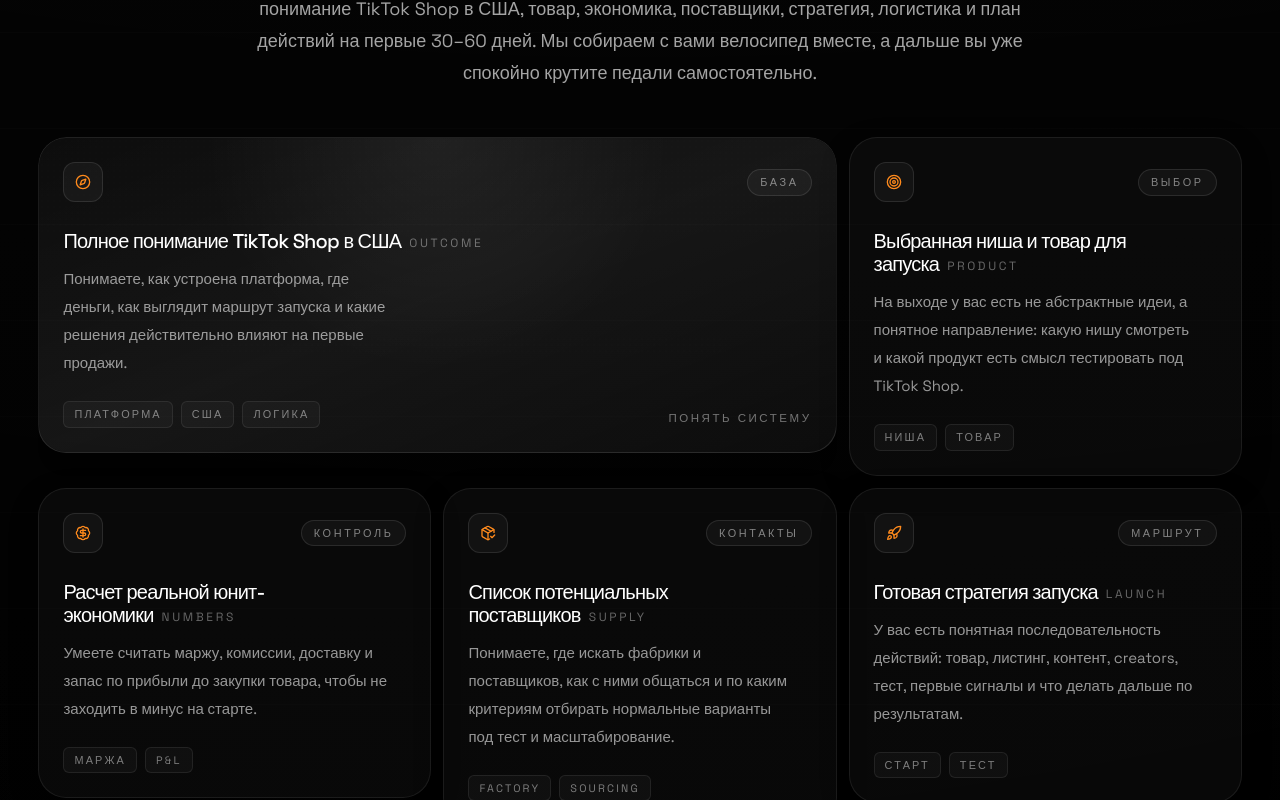
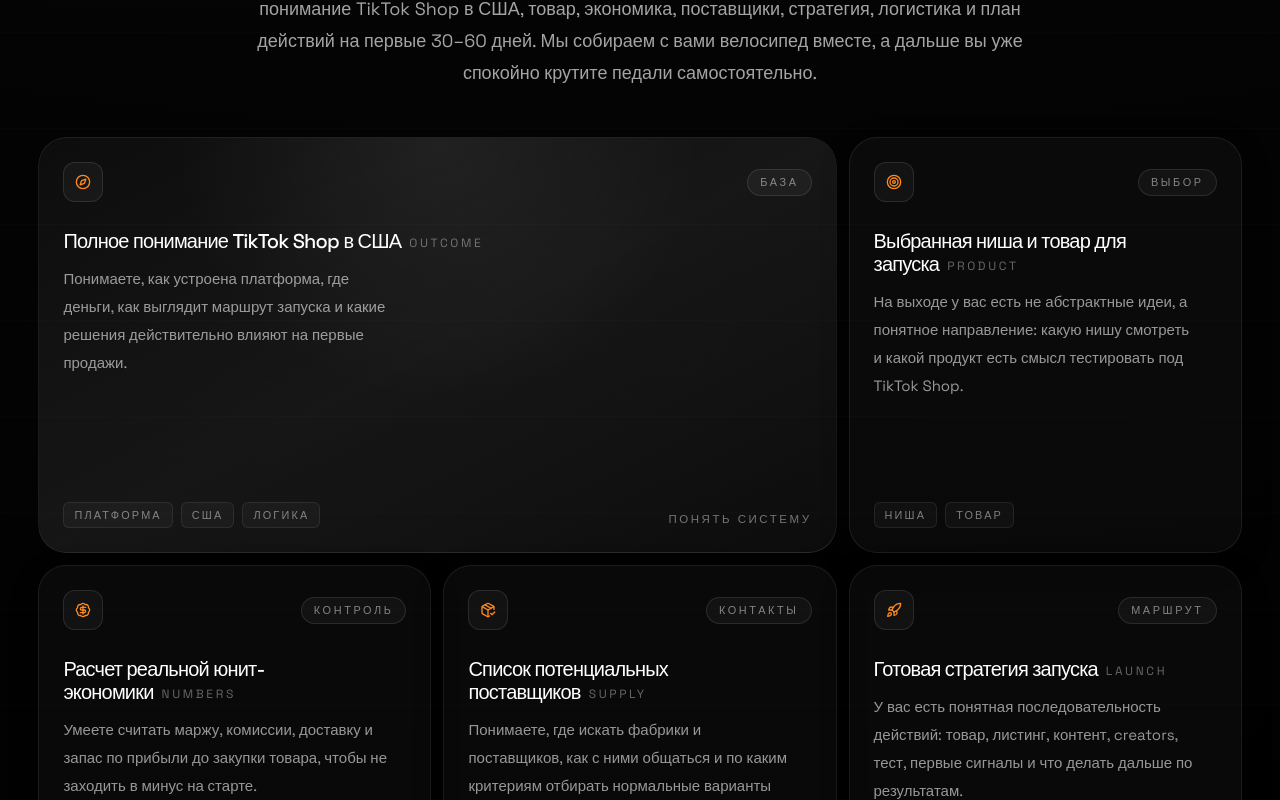
Before and after one commit to YaroslavSigidin/IVCHENKO, a React (Vite) app: page / in a window 1280 px wide. Shown: the part 8320-9120 px from the top of the page. Built offline with nearby package versions, Linux system fonts and the light colour scheme.

Commit message:
Equalize toolkit card heights

```diff
--- a/src/components/ui/bento-grid.jsx
+++ b/src/components/ui/bento-grid.jsx
@@ -7,7 +7,7 @@ const bentoRevealVariants = ['reveal', 'tilt-left', 'pop', 'tilt-right', 'drift-
 
 export function BentoGrid({ items = [] }) {
   return (
-    <div className="mx-auto grid max-w-7xl grid-cols-1 gap-3 md:grid-cols-3">
+    <div className="mx-auto grid max-w-7xl grid-cols-1 gap-3 md:grid-cols-3 md:auto-rows-fr">
       {items.map((item, index) => (
         <MobileReveal
           key={item.title ?? index}
@@ -19,7 +19,7 @@ export function BentoGrid({ items = [] }) {
         >
           <article
             className={cn(
-              'group relative min-h-[228px] overflow-hidden rounded-[1.75rem] border border-white/8 bg-white/[0.03] p-5 shadow-[0_10px_30px_rgba(0,0,0,0.24)] backdrop-blur-sm transition-all duration-300 ease-out hover:-translate-y-0.5 hover:border-white/14 hover:bg-white/[0.045] hover:shadow-[0_18px_50px_rgba(0,0,0,0.34)] sm:p-6',
+              'group relative min-h-[228px] overflow-hidden rounded-[1.75rem] border border-white/8 bg-white/[0.03] p-5 shadow-[0_10px_30px_rgba(0,0,0,0.24)] backdrop-blur-sm transition-all duration-300 ease-out hover:-translate-y-0.5 hover:border-white/14 hover:bg-white/[0.045] hover:shadow-[0_18px_50px_rgba(0,0,0,0.34)] sm:p-6 md:h-full md:min-h-[26rem]',
               item.hasPersistentHover &&
                 'border-white/12 bg-white/[0.045] shadow-[0_18px_50px_rgba(0,0,0,0.3)]',
             )}
```
